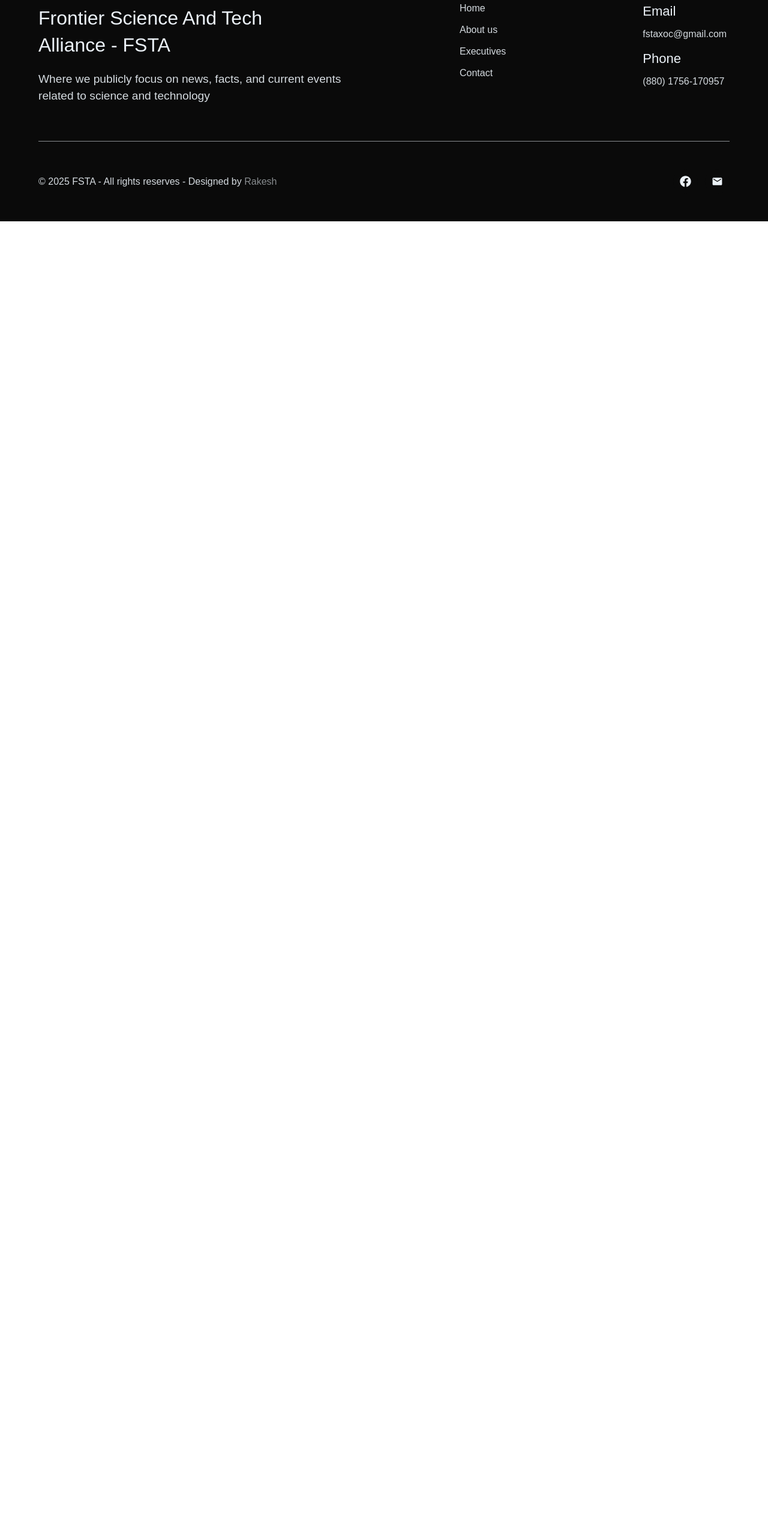
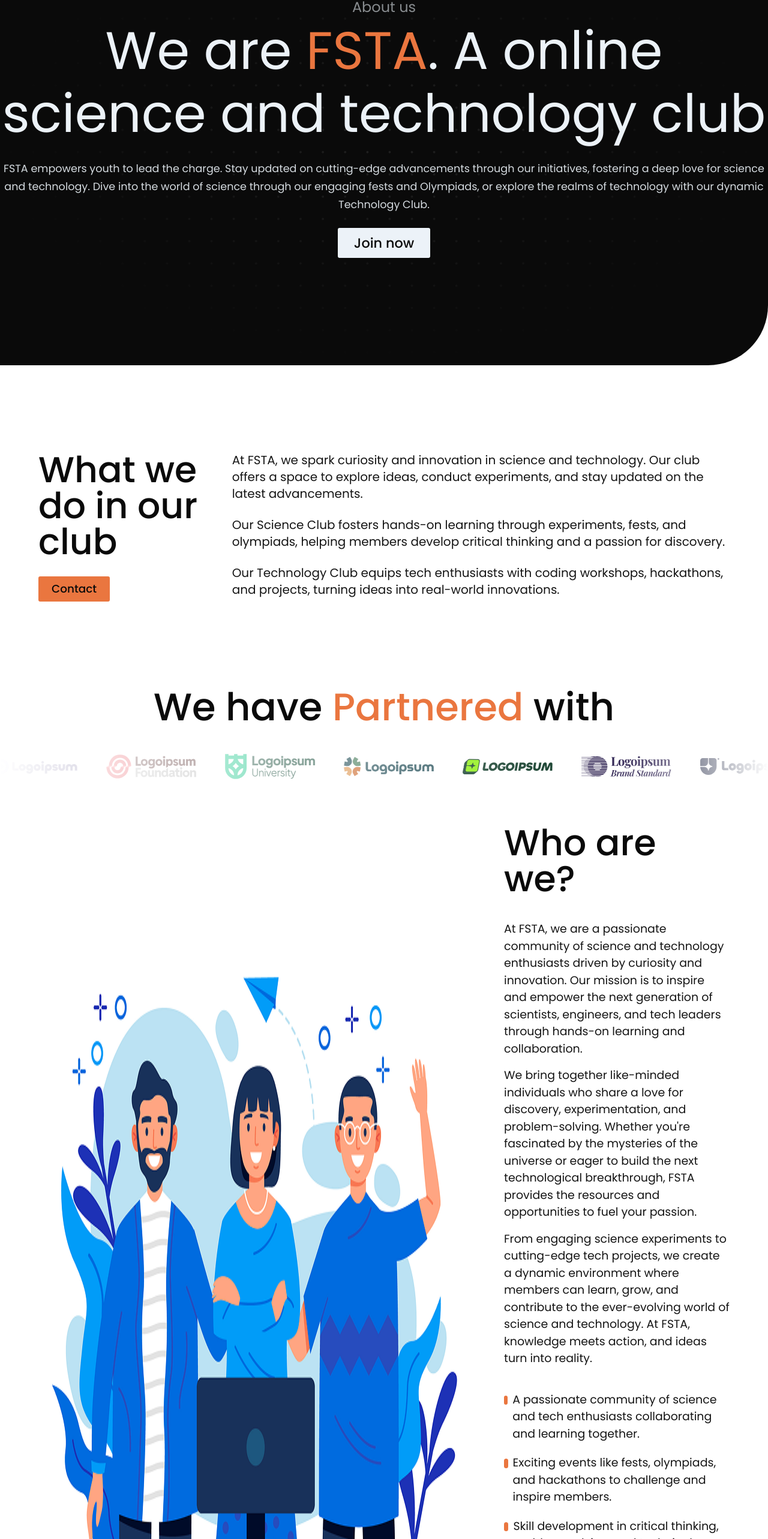
Before and after one commit to rakesh-karmaker/fsta, a Next.js app: page /about in a window 1280 px wide. Shown: the part 191-2757 px from the top of the page at 60% size. Before the commit the page ends 800 px from the top, so only its background shows below. Built offline with nearby package versions, Linux system fonts and the light colour scheme.

Commit message:
make the about page

```diff
--- a/src/app/about/page.tsx
+++ b/src/app/about/page.tsx
@@ -1,5 +1,18 @@
+import AboutFSTA from "@/components/about/aboutFsta";
+import AboutHero from "@/components/about/hero";
+import Opportunities from "@/components/about/opportunities";
+import WeDo from "@/components/about/weDo";
+import Partners from "@/components/home/partners/partners";
 import React from "react";
 
 export default function About(): React.ReactNode {
-  return <h1>hello</h1>;
+  return (
+    <main className="flex flex-col">
+      <AboutHero />
+      <WeDo />
+      <Partners />
+      <AboutFSTA />
+      <Opportunities />
+    </main>
+  );
 }
--- a/src/app/layout.tsx
+++ b/src/app/layout.tsx
@@ -1,21 +1,17 @@
 import type { Metadata } from "next";
-import { Geist, Geist_Mono } from "next/font/google";
 import "./globals.css";
 import Cursor from "@/components/cursor";
 import PageLoading from "@/components/pageLoading";
 import { LoadingProvider } from "@/contexts/loadingContext";
 import Menu from "@/layouts/menu/menu";
 import Footer from "@/layouts/footer";
+import { Poppins } from "next/font/google";
 
-const geistSans = Geist({
-  variable: "--font-geist-sans",
+const poppins = Poppins({
   subsets: ["latin"],
-});
-
-const geistMono = Geist_Mono({
-  variable: "--font-geist-mono",
-  subsets: ["latin"],
-});
+  weight: ["400", "500", "600", "700", "800", "900"],
+  variable: "--font-poppins",
+})
 
 export const metadata: Metadata = {
   title: "Frontier science and tech alliance",
@@ -48,7 +44,7 @@ export default function RootLayout({
   return (
     <html lang="en">
       <body
-        className={`${geistSans.variable} ${geistMono.variable} antialiased relative py-[6em] px-[2em] max-w-screen overflow-x-hidden`}
+        className={`${poppins.className} antialiased relative py-[6em] px-[2em] max-w-screen overflow-x-hidden`}
       >
         <LoadingProvider>
           <PageLoading />
--- /dev/null
+++ b/src/components/about/aboutFsta.tsx
@@ -0,0 +1,63 @@
+import Image from "next/image";
+import React from "react";
+
+export default function AboutFSTA(): React.ReactNode {
+  return (
+    <section className="about-fsta w-full flex justify-center items-center [padding-top:max(6vw,_75px)!important] [padding-bottom:max(6vw,_75px)!important]">
+      <div className="w-full max-w-mx flex gap-12">
+        <Image
+          src="/about-image.png"
+          width={900}
+          height={900}
+          alt="about fsta"
+          className="w-full max-w-[48.75em]"
+        />
+        <div className="flex flex-col gap-10 max-w-[53em]">
+          <h2 className="text-6xl text-black font-medium">Who are we?</h2>
+          <p className="flex flex-col gap-4 text-black-80 text-[1.1875em]">
+            <span>
+              At FSTA, we are a passionate community of science and technology
+              enthusiasts driven by curiosity and innovation. Our mission is to
+              inspire and empower the next generation of scientists, engineers,
+              and tech leaders through hands-on learning and collaboration.
+            </span>
+            <span>
+              We bring together like-minded individuals who share a love for
+              discovery, experimentation, and problem-solving. Whether you're
+              fascinated by the mysteries of the universe or eager to build the
+              next technological breakthrough, FSTA provides the resources and
+              opportunities to fuel your passion.
+            </span>
+            <span>
+              From engaging science experiments to cutting-edge tech projects,
+              we create a dynamic environment where members can learn, grow, and
+              contribute to the ever-evolving world of science and technology.
+              At FSTA, knowledge meets action, and ideas turn into reality.
+            </span>
+          </p>
+          <AboutList />
+        </div>
+      </div>
+    </section>
+  );
+}
+
+function AboutList() {
+  const lists = [
+    "A passionate community of science and tech enthusiasts collaborating and learning together.",
+    "Exciting events like fests, olympiads, and hackathons to challenge and inspire members.",
+    "Skill development in critical thinking, problem-solving, and technical expertise.",
+    "Real-world impact by turning innovative ideas into practical solutions.",
+  ];
+
+  return (
+    <div className="flex flex-col gap-5 text-black-80 text-[1.1875em]">
+      {lists.map((list, index) => (
+        <p key={index} className="about-list flex gap-2">
+          <span className="w-[0.8em] h-[0.8em] bg-orange rounded-full [margin-top:7px!important]"></span>
+          <span>{list}</span>
+        </p>
+      ))}
+    </div>
+  );
+}
--- /dev/null
+++ b/src/components/about/hero.tsx
@@ -0,0 +1,41 @@
+import React from "react";
+import HeroContainer from "@/components/heroContainer";
+import { SecondaryBtnLink } from "../btns";
+
+export default function AboutHero(): React.ReactNode {
+  return (
+    <HeroContainer
+      image="white-dot.png"
+      size="2.9"
+      opacity="0.09"
+      className="flex justify-center items-center [padding-bottom:var(--nav-height)!important]"
+    >
+      <div className="flex flex-col gap-1 justify-center text-center">
+        <p className="text-2xl text-white-60">About us</p>
+        <div className="flex flex-col gap-8 items-center">
+          <div className="flex flex-col gap-6 items-center">
+            <h1 className="text-[5.5em]/[120%] max-w-[24ch]">
+              We are <span className="text-orange">FSTA</span>. A online <br /> science
+              and technology club
+            </h1>
+            <p className="text-[1.1em]/[170%] text-white-80 max-w-[115ch]">
+              FSTA empowers youth to lead the charge. Stay updated on
+              cutting-edge advancements through our initiatives, fostering a
+              deep love for science and technology. Dive into the world of
+              science through our engaging fests and Olympiads, or explore the
+              realms of technology with our dynamic Technology Club.
+            </p>
+          </div>
+          <div>
+            <SecondaryBtnLink
+              href="https://www.facebook.com/fstaXoc"
+              className="[font-size:1.4em!important]"
+            >
+              Join now
+            </SecondaryBtnLink>
+          </div>
+        </div>
+      </div>
+    </HeroContainer>
+  );
+}
--- /dev/null
+++ b/src/components/about/opportunities.tsx
@@ -0,0 +1,45 @@
+import { opportunities, OpportunityType } from "@/services/data/opportunities";
+import React from "react";
+
+export default function Opportunities(): React.ReactNode {
+  return (
+    <section className="w-full flex justify-center items-center [padding-top:max(6vw,_75px)!important] [padding-bottom:max(6vw,_75px)!important] bg-[#FBFDFF]">
+      <div className="w-full max-w-mx flex flex-col gap-[4.4375em] items-center">
+        <h2 className="text-[4.4375em]/[130%] text-black font-medium max-w-[20ch] text-center">
+          Explore the Opportunities We Offer
+        </h2>
+        <div className="w-full max-w-mx grid grid-cols-2 gap-12">
+          {opportunities.map((opportunity) => {
+            return (
+              <Opportunity
+                key={opportunity.title}
+                opportunity={opportunity as OpportunityType}
+              />
+            );
+          })}
+        </div>
+      </div>
+    </section>
+  );
+}
+
+function Opportunity({ opportunity }: { opportunity: OpportunityType }) {
+  return (
+    <div className="w-full h-auto [padding:2em!important] bg-white flex flex-col gap-4 rounded-[7px]">
+      <div
+        className={`bg-${opportunity.color} w-[85px] h-[85px] flex justify-center items-center rounded-[5px] text-6xl`}
+      >
+        {opportunity.icon}
+      </div>
+      <div className="flex flex-col gap-[0.2em]">
+        <p className={`text-${opportunity.color} text-[15px]`}>
+          {opportunity.subtitle}
+        </p>
+        <div className="flex flex-col">
+          <h3 className="text-black text-[1.6em]">{opportunity.title}</h3>
+          <p className="text-black-80">{opportunity.text}</p>
+        </div>
+      </div>
+    </div>
+  );
+}
--- /dev/null
+++ b/src/components/about/weDo.tsx
@@ -0,0 +1,29 @@
+import React from "react";
+import { PrimaryBtnLink } from "@/components/btns";
+
+export default function WeDo(): React.ReactNode {
+  return (
+    <section className="w-full flex gap-14 justify-between max-w-mx self-center [padding-top:9em!important] [padding-bottom:9em!important]">
+      <div className="flex flex-col gap-7">
+        <h2 className="text-6xl font-medium text-black max-w-[15ch]">What we do in our club</h2>
+        <PrimaryBtnLink href="/contact">Contact</PrimaryBtnLink>
+      </div>
+      <p className="text-black-80 text-xl flex flex-col gap-6 max-w-[73ch]">
+        <span>
+          At FSTA, we spark curiosity and innovation in science and technology.
+          Our club offers a space to explore ideas, conduct experiments, and
+          stay updated on the latest advancements.
+        </span>
+        <span>
+          Our Science Club fosters hands-on learning through experiments, fests,
+          and olympiads, helping members develop critical thinking and a passion
+          for discovery.
+        </span>
+        <span>
+          Our Technology Club equips tech enthusiasts with coding workshops,
+          hackathons, and projects, turning ideas into real-world innovations.
+        </span>
+      </p>
+    </section>
+  );
+}
--- a/src/components/home/departments/departments.tsx
+++ b/src/components/home/departments/departments.tsx
@@ -22,7 +22,7 @@ export default function Departments(): React.ReactNode {
   return (
     <section className="bg-black [padding-top:max(6vw,_75px)!important] [padding-bottom:max(8vw,_100px)!important] flex flex-col gap-[6em] max-md:gap-[3.5em] justify-center items-center">
       <div className="w-full max-w-[var(--max-width)] flex flex-col gap-[3.0625em]">
-        <h2 className="dpt-heading text-[3.775em]/[120%] max-w-[20ch] max-md:text-[2.9em]">
+        <h2 className="dpt-heading text-[3.775em]/[120%] font-medium max-w-[20ch] max-md:text-[2.9em]">
           Unveil the Five Core Departments of Our Club
         </h2>
         <div className="flex gap-[7.1875em]">
--- a/src/components/home/hero.tsx
+++ b/src/components/home/hero.tsx
@@ -24,6 +24,40 @@ export default function Hero(): React.ReactNode {
       <HeroCards />
       <HeroCardSwiper className="hidden max-lg:flex max-sm:hidden" />
     </HeroContainer>
+  );
+}
+
+function HeroInfo(): React.ReactNode {
+  return (
+    <div className="hero-info flex flex-col gap-[1.5em] max-lg:gap-4 items-center flex-[1] justify-center max-lg:min-h-[calc(100vh_-_(var(--nav-height)_+_40px))] max-w-[var(--max-width)]">
+      <h1 className="text-[5.5em]/[115%] max-xl:text-7xl font-medium text-center max-lg:text-6xl max-md:text-[2.95em]">
+        Unveil the{" "}
+        <span className="text-orange inline">
+          Hidden <br /> Mysteries
+        </span>{" "}
+        with FSTA
+      </h1>
+      <p className="text-center text-[1.25em]/[150%] max-xl:text-[1em] max-w-[93ch] text-white-80 font-normal max-lg:text-[0.75em]">
+        Here, we publicly focus on news, facts, and current events related to
+        science and technology. You may discover an abundance of research papers
+        and various materials on science and technology.
+      </p>
+      <div className="flex gap-[1em] flex-wrap">
+        <PrimaryBtnLink
+          href="/about"
+          className="max-xl:text-[1.1em] max-lg:text-[0.9em]"
+        >
+          Learn more
+        </PrimaryBtnLink>
+        <SecondaryBtnLink
+          href="https://www.facebook.com/fstaXoc"
+          isPageLink={false}
+          className="max-xl:text-[1.1em] max-lg:text-[0.9em]"
+        >
+          Join now
+        </SecondaryBtnLink>
+      </div>
+    </div>
   );
 }
 
@@ -69,37 +103,3 @@ function HeroCards(): React.ReactNode {
     </div>
   );
 }
-
-function HeroInfo(): React.ReactNode {
-  return (
-    <div className="hero-info flex flex-col gap-[1.5em] max-lg:gap-4 items-center flex-[1] justify-center max-lg:min-h-[calc(100vh_-_(var(--nav-height)_+_40px))] max-w-[var(--max-width)]">
-      <h1 className="text-[5.5em]/[115%] max-xl:text-7xl font-medium text-center max-lg:text-6xl max-md:text-[2.95em]">
-        Unveil the{" "}
-        <span className="text-orange inline">
-          Hidden <br /> Mysteries
-        </span>{" "}
-        with FSTA
-      </h1>
-      <p className="text-center text-[1.25em]/[150%] max-xl:text-[1em] max-w-[93ch] text-white-80 font-normal max-lg:text-[0.75em]">
-        Here, we publicly focus on news, facts, and current events related to
-        science and technology. You may discover an abundance of research papers
-        and various materials on science and technology.
-      </p>
-      <div className="flex gap-[1em] flex-wrap">
-        <PrimaryBtnLink
-          href="/about"
-          className="max-xl:text-[1.1em] max-lg:text-[0.9em]"
-        >
-          Learn more
-        </PrimaryBtnLink>
-        <SecondaryBtnLink
-          href="https://www.facebook.com/fstaXoc"
-          isPageLink={false}
-          className="max-xl:text-[1.1em] max-lg:text-[0.9em]"
-        >
-          Join now
-        </SecondaryBtnLink>
-      </div>
-    </div>
-  );
-}
--- a/src/components/home/partners/partners.tsx
+++ b/src/components/home/partners/partners.tsx
@@ -11,20 +11,20 @@ import gsap from "gsap";
 export default function Partners(): React.ReactNode {
   const { loading } = useLoading();
   useGSAP(() => {
-    gsap.set(".partners-container > *", { autoAlpha: 0, y: 30 });
+    gsap.set(".partners-section > *", { autoAlpha: 0, y: 30 });
     if (loading) return null;
-    gsap.to(".partners-container > *", {
+    gsap.to(".partners-section > *", {
       autoAlpha: 1,
       y: 0,
       stagger: 0.2,
       scrollTrigger: {
-        trigger: ".partners-container",
+        trigger: ".partners-section",
       },
     });
   }, [loading]);
   return (
-    <section className="partners-container flex flex-col items-center gap-[2.875em]">
-      <h2 className="text-[4em]/[100%] text-black max-w-mx text-center max-md:text-[2.9em]">
+    <section className="partners-section flex flex-col items-center gap-[2.875em]">
+      <h2 className="text-[4em]/[100%] font-medium text-black max-w-mx text-center max-md:text-[2.9em]">
         We have <span className="text-orange">Partnered</span> with
       </h2>
       <div className="partners-container w-screen overflow-hidden inline-flex flex-nowrap [mask-image:_linear-gradient(to_right,transparent_0,_white_1028px,_white_calc(100%-1028px),transparent_100%)]">
--- a/src/contexts/loadingContext.tsx
+++ b/src/contexts/loadingContext.tsx
@@ -16,7 +16,7 @@ const LoadingProvider = ({
 }: {
   children: React.ReactNode;
 }): React.ReactNode => {
-  const [loading, setLoading] = useState(true);
+  const [loading, setLoading] = useState(false);
   return (
     <LoadingContext.Provider value={{ loading, setLoading }}>
       {children}
--- /dev/null
+++ b/src/services/data/opportunities.tsx
@@ -0,0 +1,44 @@
+import React from "react";
+import { FaHandsHelping } from "react-icons/fa";
+import { LuBrain } from "react-icons/lu";
+import { MdOutlineCelebration } from "react-icons/md";
+import { TbMicroscope } from "react-icons/tb";
+
+export type OpportunityType = {
+  title: string;
+  subtitle: string;
+  text: string;
+  icon: React.ReactNode;
+  color: string;
+}
+
+export const opportunities: OpportunityType[] = [
+  {
+    title: "Hands-On Experience",
+    subtitle: "Innovative Learning",
+    text: "Engage in interactive experiments, workshops, and projects that bring science and technology to life, allowing you to learn by doing.",
+    icon: <TbMicroscope />,
+    color: "blue",
+  },
+  {
+    title: "Competitions & Fests",
+    subtitle: "Exciting Events",
+    text: "Participate in thrilling events like olympiads, hackathons, and science fests, pushing your limits while having fun and showcasing your skills.",
+    icon: <MdOutlineCelebration />,
+    color: "orange",
+  },
+  {
+    title: "Think & Solve",
+    subtitle: "Skill Development",
+    text: "Enhance your critical thinking, creativity, and problem-solving abilities through real-world applications and hands-on challenges.",
+    icon: <LuBrain />,
+    color: "red",
+  },
+  {
+    title: "Collaborative Community",
+    subtitle: "Innovative Learning",
+    text: "Join a supportive network of like-minded individuals, share ideas, and collaborate on groundbreaking projects that make an impact.",
+    icon: <FaHandsHelping />,
+    color: "gray",
+  },
+];
```
Also changed, not shown: public/about-image.png (added).
